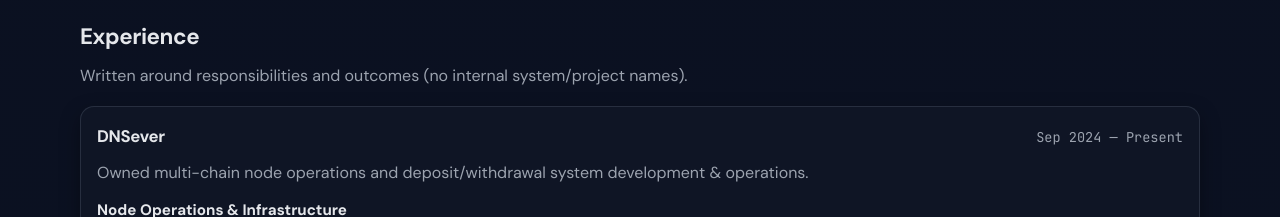
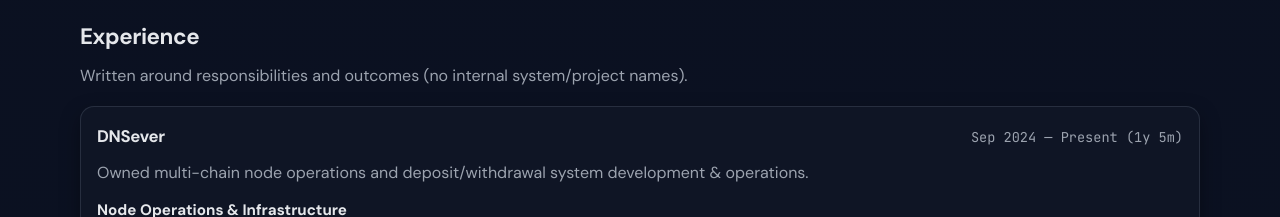
Before and after one commit to johnnyji-dev/AboutMe, a React (Create React App) app: page / in a window 1280 px wide. Shown: the part 960-1177 px from the top of the page. Built offline with nearby package versions, Linux system fonts and the light colour scheme.

Commit message:
feat: 경력 카드 재직 중 항목 괄호 안 연개월 수 현재 날짜 기준 자동 계산
Co-authored-by: Cursor <cursoragent@cursor.com>

```diff
--- a/src/App.js
+++ b/src/App.js
@@ -29,6 +29,23 @@ const OTHERS_DURATION = { y: 4, m: 5 };
 function getTotalExperienceDuration(blockchain, others = OTHERS_DURATION) {
   const totalMonths = (blockchain.y * 12 + blockchain.m) + (others.y * 12 + others.m);
   return { y: Math.floor(totalMonths / 12), m: totalMonths % 12 };
+}
+
+function getDurationFromRange(periodStart, periodEnd, lang) {
+  const [yS, mS] = periodStart.split('-').map(Number);
+  const end = periodEnd ? (() => { const [yE, mE] = periodEnd.split('-').map(Number); return new Date(yE, mE - 1, 1); })() : new Date();
+  const start = new Date(yS, mS - 1, 1);
+  const months = (end.getFullYear() - start.getFullYear()) * 12 + (end.getMonth() - start.getMonth());
+  const y = Math.floor(months / 12);
+  const m = months % 12;
+  if (lang === 'ko') return `${y}년 ${m}개월`;
+  return `${y}y ${m}m`;
+}
+
+function formatExpPeriod(item, lang) {
+  if (!item.periodStart) return item.period;
+  const duration = getDurationFromRange(item.periodStart, item.periodEnd ?? null, lang);
+  return item.period.replace(/{duration}/g, duration);
 }
 
 function App() {
@@ -175,7 +192,7 @@ function App() {
                 <article key={i} className="exp-card">
                   <div className="exp-top">
                     <h3 className="exp-company">{item.company}</h3>
-                    <div className="exp-period">{item.period}</div>
+                    <div className="exp-period">{formatExpPeriod(item, lang)}</div>
                   </div>
                   <p className="exp-lede">{item.lede}</p>
                   <div className="exp-area">
@@ -210,7 +227,7 @@ function App() {
                       <article key={i} className="exp-card">
                         <div className="exp-top">
                           <h3 className="exp-company">{item.company}</h3>
-                          <div className="exp-period">{item.period}</div>
+                          <div className="exp-period">{formatExpPeriod(item, lang)}</div>
                         </div>
                         <p className="exp-lede">{item.lede}</p>
                         <div className="exp-area">
--- a/src/data.js
+++ b/src/data.js
@@ -44,7 +44,8 @@ export const DATA = {
       items: [
         {
           company: "디앤에스에버",
-          period: "2024.09 ~ 재직 중 (1년 6개월)",
+          period: "2024.09 ~ 재직 중 ({duration})",
+          periodStart: "2024-09",
           lede: "다수 블록체인 노드 운영과 입출금 시스템 개발·운영을 담당했습니다.",
           areas: [
             {
@@ -311,7 +312,8 @@ export const DATA = {
       items: [
         {
           company: "DNSever",
-          period: "Sep 2024 — Present",
+          period: "Sep 2024 — Present ({duration})",
+          periodStart: "2024-09",
           lede: "Owned multi-chain node operations and deposit/withdrawal system development & operations.",
           areas: [
             {
```
